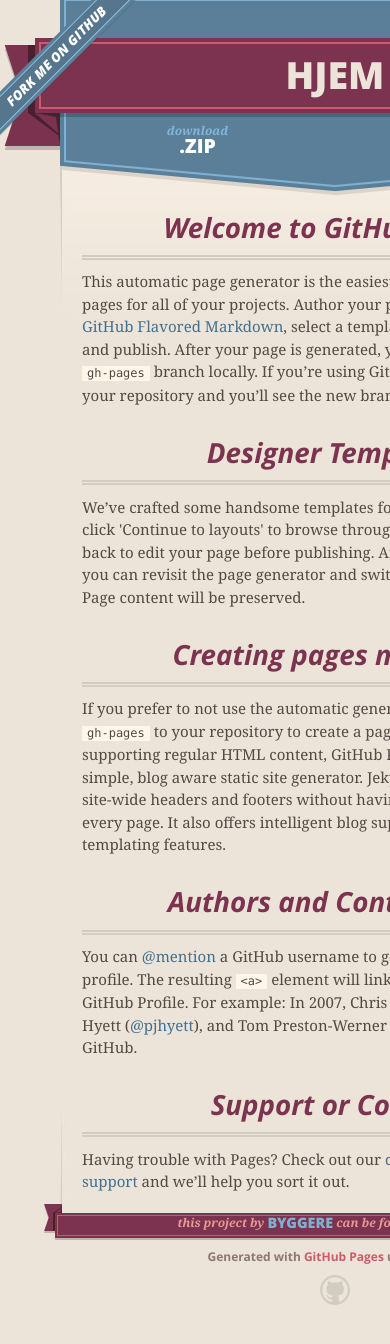
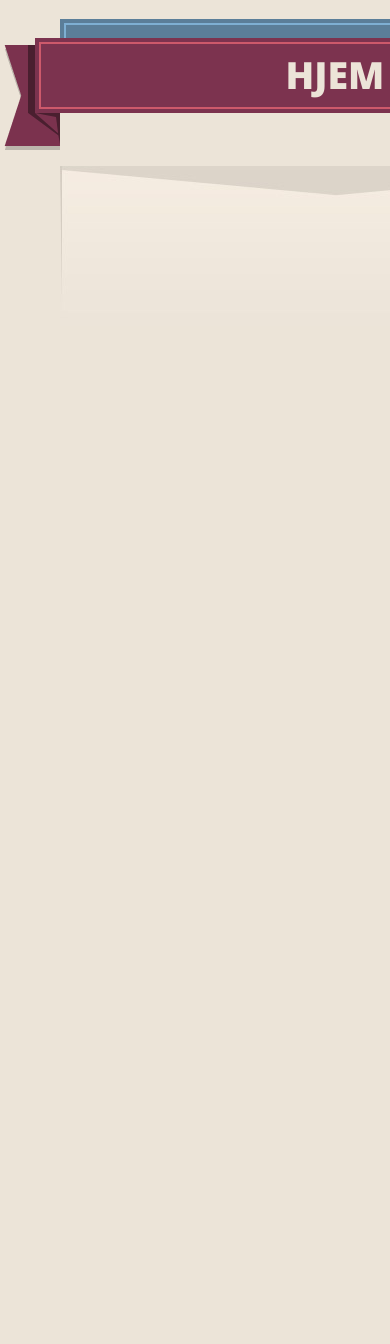
Before and after one commit to Byggere/Home, a plain HTML site: page index.html in a window 390 px wide. Shown: the top 1344 px of the page. After the commit the page ends 844 px from the top, so only its background shows below. Drawn offline with nearby package versions, Linux system fonts and the light colour scheme.

Commit message:
Update index.html

```diff
--- a/index.html
+++ b/index.html
@@ -1,91 +1,50 @@
+
+
     <!DOCTYPE html>
-<html>
+    <html class=" js borderradius boxshadow textshadow cssgradients fontface">
+
         <head>
-    <meta charset='utf-8'>
-    <meta http-equiv="X-UA-Compatible" content="chrome=1">
-    <meta name="viewport" content="width=640">
+            <meta charset="utf-8"></meta>
+            <meta content="chrome=1" http-equiv="X-UA-Compatible"></meta>
+            <meta content="width=640" name="viewport"></meta>
+            <link media="screen" href="stylesheets/core.css" rel="stylesheet"></link>
+            <link media="handheld, only screen and (max-device-width:640px)" href="stylesheets/mobile.css" rel="stylesheet"></link>
+            <link href="stylesheets/github-light.css" rel="stylesheet"></link>
+            <script src="javascripts/modernizr.js" type="text/javascript"></script>
+            <script src="https://ajax.googleapis.com/ajax/libs/jquery/1.7.1/jquery.min.js" type="text/javascript"></script>
+            <script src="javascripts/headsmart.min.js" type="text/javascript"></script>
+            <script type="text/javascript">
 
-    <link rel="stylesheet" href="stylesheets/core.css" media="screen">
-    <link rel="stylesheet" href="stylesheets/mobile.css" media="handheld, only screen and (max-device-width:640px)">
-    <link rel="stylesheet" href="stylesheets/github-light.css">
+            $(document).ready(function () { $('#main_content').headsmart() })
 
-    <script type="text/javascript" src="javascripts/modernizr.js"></script>
-    <script type="text/javascript" src="https://ajax.googleapis.com/ajax/libs/jquery/1.7.1/jquery.min.js"></script>
-    <script type="text/javascript" src="javascripts/headsmart.min.js"></script>
-    <script type="text/javascript">
-      $(document).ready(function () {
-        $('#main_content').headsmart()
-      })
             </script>
-    <title>Hjem by Byggere</title>
+            <title>
+
+            Byggere
+
+            </title>
         </head>
-
         <body>
-    <a id="forkme_banner" href="https://github.com/Byggere/Home">View on GitHub</a>
             <div class="shell">
-
                 <header>
                     <span class="ribbon-outer">
                         <span class="ribbon-inner">
-            <h1>Hjem</h1>
+                            <h1>
+
+                            Hjem
+
+                            </h1>
                             <h2></h2>
                         </span>
                         <span class="left-tail"></span>
                         <span class="right-tail"></span>
                     </span>
                 </header>
-
                 <section id="downloads">
                     <span class="inner">
-          <a href="https://github.com/Byggere/Home/zipball/master" class="zip"><em>download</em> .ZIP</a><a href="https://github.com/Byggere/Home/tarball/master" class="tgz"><em>download</em> .TGZ</a>
                     </span>
                 </section>
-
-
                 <span class="banner-fix"></span>
-
-
-      <section id="main_content">
-        <h3>
-<a id="welcome-to-github-pages" class="anchor" href="#welcome-to-github-pages" aria-hidden="true"><span class="octicon octicon-link"></span></a>Welcome to GitHub Pages.</h3>
-
-<p>This automatic page generator is the easiest way to create beautiful pages for all of your projects. Author your page content here <a href="https://guides.github.com/features/mastering-markdown/">using GitHub Flavored Markdown</a>, select a template crafted by a designer, and publish. After your page is generated, you can check out the new <code>gh-pages</code> branch locally. If you’re using GitHub Desktop, simply sync your repository and you’ll see the new branch.</p>
-
-<h3>
-<a id="designer-templates" class="anchor" href="#designer-templates" aria-hidden="true"><span class="octicon octicon-link"></span></a>Designer Templates</h3>
-
-<p>We’ve crafted some handsome templates for you to use. Go ahead and click 'Continue to layouts' to browse through them. You can easily go back to edit your page before publishing. After publishing your page, you can revisit the page generator and switch to another theme. Your Page content will be preserved.</p>
-
-<h3>
-<a id="creating-pages-manually" class="anchor" href="#creating-pages-manually" aria-hidden="true"><span class="octicon octicon-link"></span></a>Creating pages manually</h3>
-
-<p>If you prefer to not use the automatic generator, push a branch named <code>gh-pages</code> to your repository to create a page manually. In addition to supporting regular HTML content, GitHub Pages support Jekyll, a simple, blog aware static site generator. Jekyll makes it easy to create site-wide headers and footers without having to copy them across every page. It also offers intelligent blog support and other advanced templating features.</p>
-
-<h3>
-<a id="authors-and-contributors" class="anchor" href="#authors-and-contributors" aria-hidden="true"><span class="octicon octicon-link"></span></a>Authors and Contributors</h3>
-
-<p>You can <a href="https://github.com/blog/821" class="user-mention">@mention</a> a GitHub username to generate a link to their profile. The resulting <code>&lt;a&gt;</code> element will link to the contributor’s GitHub Profile. For example: In 2007, Chris Wanstrath (<a href="https://github.com/defunkt" class="user-mention">@defunkt</a>), PJ Hyett (<a href="https://github.com/pjhyett" class="user-mention">@pjhyett</a>), and Tom Preston-Werner (<a href="https://github.com/mojombo" class="user-mention">@mojombo</a>) founded GitHub.</p>
-
-<h3>
-<a id="support-or-contact" class="anchor" href="#support-or-contact" aria-hidden="true"><span class="octicon octicon-link"></span></a>Support or Contact</h3>
-
-<p>Having trouble with Pages? Check out our <a href="https://help.github.com/pages">documentation</a> or <a href="https://github.com/contact">contact support</a> and we’ll help you sort it out.</p>
-      </section>
-
-      <footer>
-        <span class="ribbon-outer">
-          <span class="ribbon-inner">
-            <p>this project by <a href="https://github.com/Byggere">Byggere</a> can be found on <a href="https://github.com/Byggere/Home">GitHub</a></p>
-          </span>
-          <span class="left-tail"></span>
-          <span class="right-tail"></span>
-        </span>
-        <p>Generated with <a href="https://pages.github.com">GitHub Pages</a> using Merlot</p>
-        <span class="octocat"></span>
-      </footer>
-
             </div>
-
-
         </body>
     </html>
```
Lines whose indentation alone changed are shown as unchanged.
